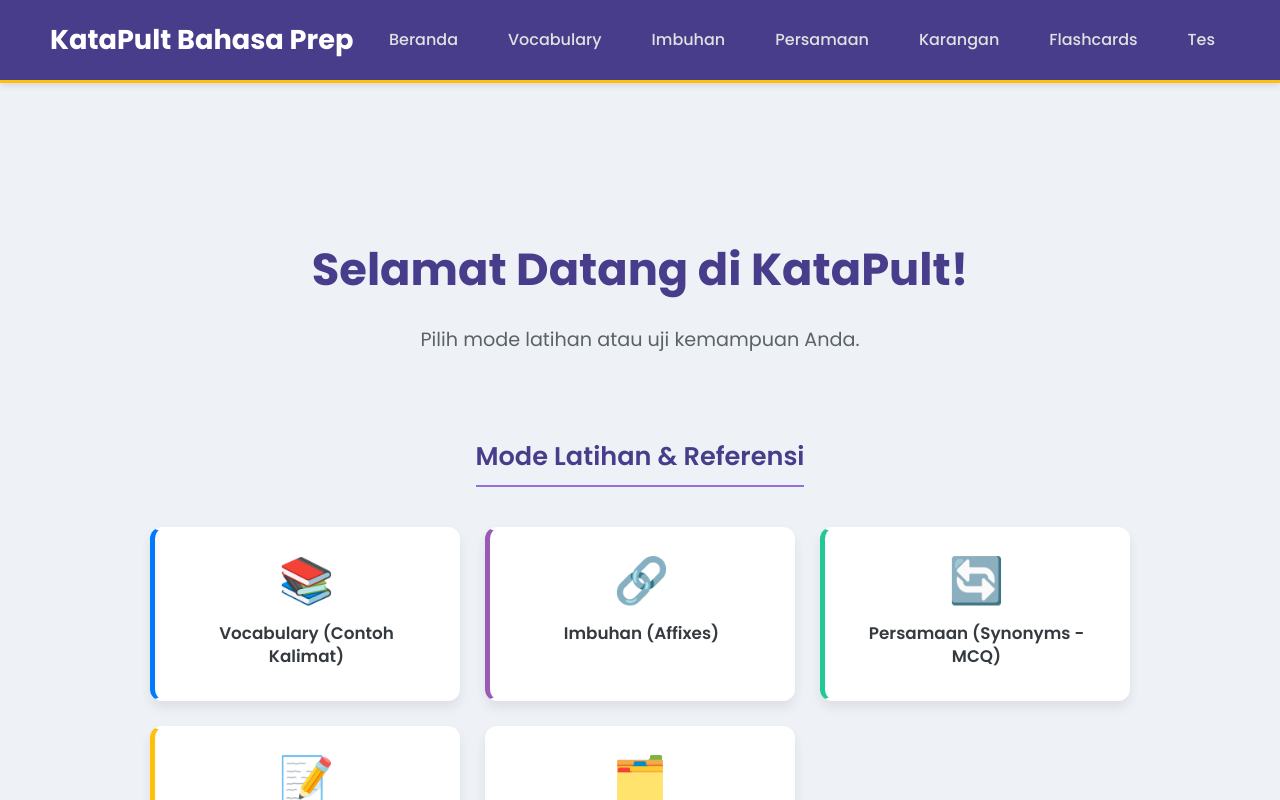
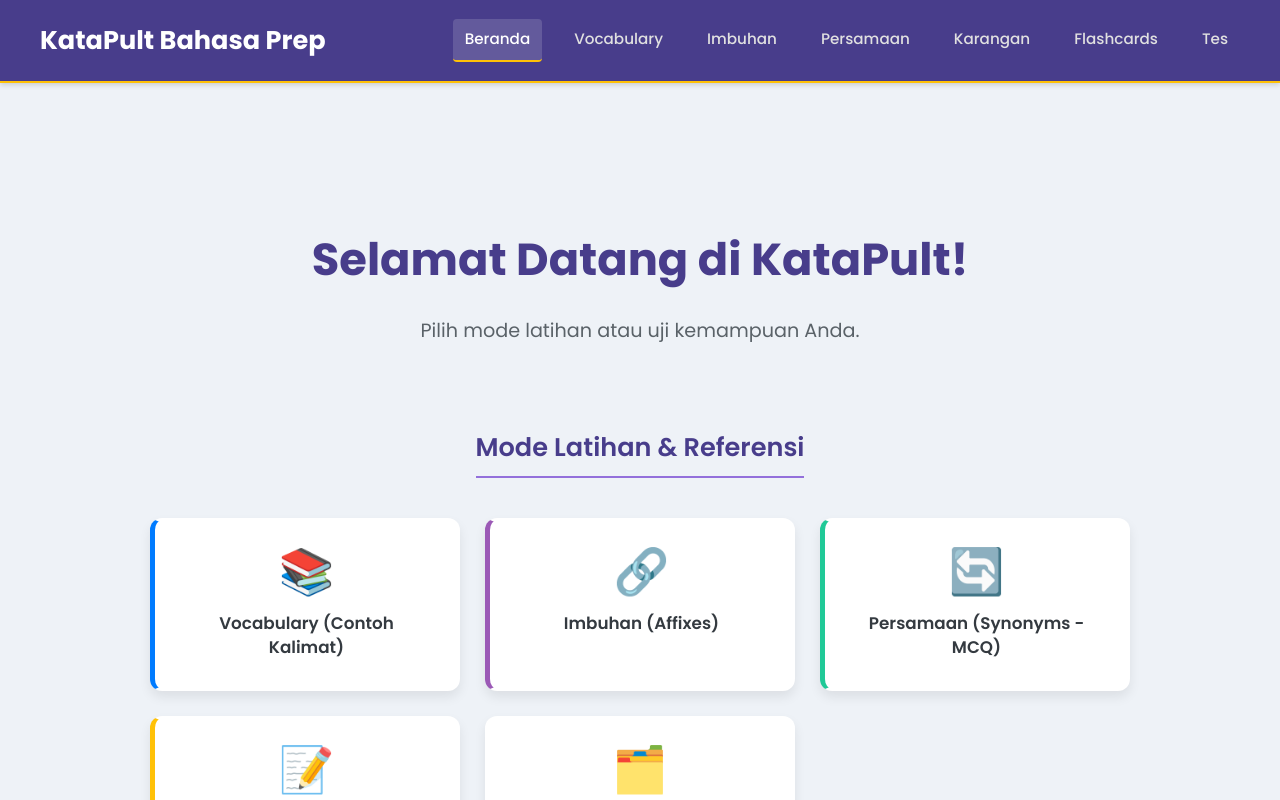
Before and after one commit to Frazer-Tay/KataPult, a React (Create React App) app: page /flashcards in a window 1280 px wide. Shown: the top 800 px of the page. Built offline with nearby package versions, Linux system fonts and the light colour scheme.

Commit message:
improved mobile ui

```diff
--- a/src/App.css
+++ b/src/App.css
@@ -61,72 +61,87 @@ body {
     display: flex;
     flex-direction: column;
     min-height: 100vh;
+    position: relative; /* For mobile nav overlay context */
 }
 
 .app-header {
   background: var(--primary-dark);
-  padding: 14px 20px; /* Default padding */
+  padding: 12px 15px; /* Adjusted for mobile */
   display: flex;
   justify-content: space-between;
   align-items: center;
-  box-shadow: 0 3px 6px rgba(0, 0, 0, 0.1); /* Direct shadow value */
+  box-shadow: 0 2px 5px rgba(0, 0, 0, 0.15);
   flex-shrink: 0;
-  border-bottom: 3px solid var(--accent-color);
+  border-bottom: 2px solid var(--accent-color); /* Slightly thinner accent */
   position: sticky;
   top: 0;
+  left: 0;
+  right: 0;
   z-index: 1000;
-  color: white; /* Text color for header content */
+  color: white;
 }
 
-.logo-link { /* Assuming your Link in App.js uses className="logo-link" */
+.logo-link {
   color: white;
-  font-size: 1.4rem;
+  font-size: 1.3rem; /* Adjusted for mobile */
   font-weight: 700;
   text-decoration: none;
   transition: opacity 0.2s ease;
+  z-index: 1001; /* Above nav when open */
+  padding: 5px 0; /* Add some padding for easier tap */
 }
 .logo-link:hover {
-  opacity: 0.9;
+  opacity: 0.85;
   text-decoration: none;
 }
 
+/* Hamburger Button Styles */
+.hamburger-button {
+  display: none; /* Hidden by default, shown on mobile */
+  background: none;
+  border: none;
+  color: white;
+  font-size: 1.9rem; /* Slightly larger hamburger */
+  cursor: pointer;
+  padding: 5px; /* Make it easier to tap */
+  margin-left: 10px; /* Space from other elements if any */
+  z-index: 1001; /* Above nav */
+  line-height: 1; /* Ensure icon is vertically centered */
+}
+
+/* Default Nav for Desktop (will be overridden for mobile) */
 .app-nav {
   display: flex;
-  gap: 10px; /* Spacing between nav items */
+  gap: 10px; /* Initial gap, will be overridden for mobile */
 }
 
 .app-nav a {
-  color: #e0e0e0; /* Lighter color for nav links for contrast */
+  color: #e0e0e0;
   text-decoration: none;
-  padding: 8px 10px; /* Padding for clickable area */
+  padding: 8px 10px;
   border-radius: var(--border-radius-sm);
   transition: background-color 0.2s ease, color 0.2s ease;
   font-weight: 500;
+  white-space: nowrap;
 }
 
 .app-nav a:hover,
-.app-nav a.active { /* Assuming react-router adds 'active' class */
+.app-nav a.active-link { /* Class from NavLink */
   color: white;
-  background-color: rgba(255, 255, 255, 0.1); /* Subtle hover/active background */
+  background-color: rgba(255, 255, 255, 0.15);
 }
 
-
-/* This targets the <main> element directly as used in your App.js structure */
 main {
   padding: 20px 10px;
   flex-grow: 1;
   display: flex;
   flex-direction: column;
   width: 100%;
-  max-width: 1100px; /* Or your preferred max-width for content */
-  margin: 0 auto; /* Center content */
+  max-width: 1100px;
+  margin: 0 auto;
   box-sizing: border-box;
-  /*
-    IMPORTANT: Adjust this value based on your actual header height.
-    Estimate: padding (14px*2) + logo font-size (~22px for 1.4rem) + border (3px) = ~53px.
-    Add some buffer. 70px-80px might be a good starting point for mobile.
-  */
-  padding-top: 75px;
+  /* Mobile header height approx: 12px*2 (padding) + ~21px (1.3rem logo) + 2px (border) = ~47px. Add buffer. */
+  padding-top: 65px; /* ADJUST THIS based on your ACTUAL mobile header height */
 }
 
 .app-footer {
@@ -159,7 +174,7 @@ main {
 .completionSubMessage { font-size: 1rem; color: var(--text-medium); margin-bottom: 20px; }
 .completionActions { display: flex; gap: 10px; margin-top: 15px; justify-content: center; flex-wrap: wrap; }
 
-/* Global Button Styles - these will be inherited by module-specific buttons unless overridden */
+/* Global Button Styles */
 button, .button, a.buttonCard {
   cursor: pointer;
   border: none;
@@ -176,7 +191,7 @@ button, .button, a.buttonCard {
   line-height: 1.5;
   text-decoration: none;
   font-family: inherit;
-  color: inherit; /* Default color, will be overridden by specific button styles */
+  color: inherit;
 }
 
 button:hover:not(:disabled), .button:hover:not(:disabled), a.buttonCard:hover { transform: translateY(-2px); box-shadow: var(--shadow-md); }
@@ -187,55 +202,123 @@ button:disabled { cursor: not-allowed; background-color: #e9ecef !important; col
 .primaryButton:hover:not(:disabled) { opacity: 0.9; }
 
 .secondaryButton { background-color: var(--accent-color); color: var(--text-dark); border: 1px solid var(--accent-dark); }
-.secondaryButton:hover:not(:disabled) { background-color: #e6b300; } /* Darker gold for hover */
+.secondaryButton:hover:not(:disabled) { background-color: #e6b300; }
 
-.nextButton { background-color: var(--secondary-color); color: white; border: 1px solid var(--secondary-color); } /* Added border for consistency */
-.nextButton:hover:not(:disabled) { background-color: #0056b3; border-color: #0056b3;} /* Darker blue for hover */
+.nextButton { background-color: var(--secondary-color); color: white; border: 1px solid var(--secondary-color); }
+.nextButton:hover:not(:disabled) { background-color: #0056b3; border-color: #0056b3;}
 
 .arrowIcon { font-size: 1.2rem; line-height: 1; transition: transform 0.2s ease; }
 .nextButton:hover:not(:disabled) .arrowIcon { transform: translateX(3px); }
 
-/* Global focus style for better accessibility */
 *:focus-visible {
-  outline: 3px solid var(--secondary-light); /* A light blue outline */
+  outline: 3px solid var(--secondary-light);
   outline-offset: 2px;
-  border-radius: var(--border-radius-sm); /* Slight rounding for the outline itself */
-  /* Optional: a subtle box-shadow for focus can also work if preferred over outline */
-  /* box-shadow: 0 0 0 3px rgba(0, 123, 255, 0.3); */
+  border-radius: var(--border-radius-sm);
+  box-shadow: 0 0 0 4px rgba(0, 123, 255, 0.2);
 }
-/* Specific input focus to ensure border color changes are also visible */
 input:focus-visible {
-  border-color: var(--primary-light) !important; /* Keep your original input focus border */
+  border-color: var(--primary-light) !important;
 }
-/* Specific focus for HomePage button cards if they have a different base border */
 a.buttonCard:focus-visible {
-  border-color: var(--primary-color); /* Or a distinct focus border color */
+  border-color: var(--primary-color);
+}
+
+/* --- Mobile Navigation Specific Styles --- */
+@media (max-width: 767px) {
+
+  .hamburger-button {
+    display: block; /* Show hamburger on mobile */
+  }
+
+  .app-nav {
+    display: flex;
+    flex-direction: column; /* Stack links vertically */
+    position: absolute;
+    top: 100%; /* Position below the header */
+    left: 0;
+    width: 100%;
+    background-color: var(--primary-dark); /* Or a slightly different shade */
+    box-shadow: 0 4px 6px rgba(0,0,0,0.1);
+    padding: 10px 0; /* Padding for the dropdown container */
+    transform: translateY(-250%); /* Hide it off-screen above (adjust if needed) */
+    transition: transform 0.3s ease-in-out, visibility 0s 0.3s; /* Delay visibility change */
+    visibility: hidden; /* Hide when not open for accessibility */
+    z-index: 999;
+    max-height: calc(100vh - 60px); /* Example: prevent overly long menu on short screens, 60px is an est. header height */
+    overflow-y: auto;
+  }
+
+  .app-nav.open {
+    transform: translateY(0%); /* Slide it into view */
+    visibility: visible;
+    transition: transform 0.3s ease-in-out, visibility 0s 0s;
+  }
+
+  .app-nav a {
+    padding: 14px 20px; /* Larger tap targets */
+    text-align: left;
+    width: 100%;
+    box-sizing: border-box;
+    border-bottom: 1px solid rgba(255, 255, 255, 0.08); /* Subtle separator */
+    color: #f0f0f0; /* Lighter text for mobile nav items */
+    font-size: 1rem; /* Ensure readable font size */
+  }
+  .app-nav a:last-child {
+    border-bottom: none;
+  }
+  .app-nav a:hover,
+  .app-nav a.active-link {
+    background-color: var(--primary-color); /* More distinct active/hover for mobile */
+    color: white;
+  }
 }
 
 
-/* Desktop and Larger Tablet Overrides */
+/* --- Desktop and Larger Tablet Overrides --- */
 @media (min-width: 768px) {
   body { font-size: 16px; }
   .app-header {
-    padding: 18px 50px;
+    padding: 15px 40px; /* Desktop header padding */
   }
-  .logo-link { /* Changed from .home-link to match App.js if that's what you used */
-    font-size: 1.7rem;
+  .logo-link {
+    font-size: 1.6rem; /* Larger logo on desktop */
   }
+
+  .hamburger-button {
+    display: none; /* Hide hamburger on desktop */
+  }
+
   .app-nav {
-    gap: 20px; /* More space for desktop nav */
+    /* Restore horizontal layout for desktop */
+    flex-direction: row;
+    position: static; /* Back to normal flow */
+    width: auto;
+    background-color: transparent;
+    box-shadow: none;
+    padding: 0;
+    transform: none; /* Reset mobile transform */
+    visibility: visible; /* Always visible on desktop */
+    max-height: none;
+    overflow-y: visible;
+    gap: 20px; /* Space between desktop nav links */
   }
   .app-nav a {
-    padding: 8px 15px; /* Adjust padding for desktop */
+    padding: 8px 12px; /* Desktop padding for nav links */
+    border-bottom: none; /* Remove mobile separator */
+    color: #e0e0e0; /* Original desktop link color */
+    font-size: 0.95rem; /* Original desktop font size */
   }
+  .app-nav a:hover,
+  .app-nav a.active-link {
+    color: white;
+    background-color: rgba(255, 255, 255, 0.15); /* Original desktop hover/active */
+    border-bottom: 2px solid var(--accent-color); /* Optional: Add back underline for desktop active */
+  }
+
   main {
     padding: 40px;
-    /*
-      IMPORTANT: Adjust this value based on your actual DESKTOP header height.
-      Estimate: padding (18px*2) + logo font-size (~27px for 1.7rem) + border (3px) = ~66px.
-      Add some buffer. 85px-95px might be a good starting point for desktop.
-    */
-    padding-top: 90px;
+    /* Desktop header height approx: 15px*2 (padding) + ~26px (1.6rem logo) + 2px (border) = ~58px. Add buffer. */
+    padding-top: 80px; /* ADJUST THIS based on your ACTUAL DESKTOP header height */
   }
   .app-footer { margin-top: 60px; padding: 25px; font-size: 0.9rem; }
   .loading-page, .loading, .error, .completionMessage { font-size: 1.4rem; }
--- a/src/App.js
+++ b/src/App.js
@@ -1,6 +1,6 @@
 // src/App.js
-import React from 'react';
-import { HashRouter as Router, Routes, Route, Link } from 'react-router-dom'; // Or BrowserRouter
+import React, { useState } from 'react'; // Import useState
+import { HashRouter as Router, Routes, Route, Link, NavLink } from 'react-router-dom'; // Use NavLink for active styling
 import HomePage from './pages/HomePage';
 import VocabularyPage from './pages/VocabularyPage';
 import ImbuhanPage from './pages/ImbuhanPage';
@@ -14,22 +14,42 @@ import AnalyticsTracker from './components/AnalyticsTracker';
 import './App.css';
 
 function App() {
+  const [isNavOpen, setIsNavOpen] = useState(false); // State for mobile nav visibility
+
+  const toggleNav = () => {
+    setIsNavOpen(!isNavOpen);
+  };
+
+  const closeNav = () => { // Function to close nav when a link is clicked
+    setIsNavOpen(false);
+  }
+
   return (
-    <Router> {/* <--- REMOVED BASENAME PROP */}
+    <Router> {/* Removed basename as discussed */}
       <AnalyticsTracker />
       <header className="app-header">
-        <Link to="/" className="logo-link">KataPult Bahasa Prep</Link>
-        <nav className="app-nav">
-          <Link to="/">Beranda</Link>
-          <Link to="/vocabulary">Vocabulary</Link>
-          <Link to="/imbuhan">Imbuhan</Link>
-          <Link to="/persamaan">Persamaan</Link>
-          <Link to="/karangan">Karangan</Link>
-          <Link to="/flashcards">Flashcards</Link>
-          <Link to="/test-setup">Tes</Link>
+        <Link to="/" className="logo-link" onClick={closeNav}> {/* Close nav on logo click */}
+          KataPult Bahasa Prep
+        </Link>
+
+        {/* Hamburger Button - visible only on mobile via CSS */}
+        <button className="hamburger-button" onClick={toggleNav} aria-label="Toggle navigation" aria-expanded={isNavOpen}>
+          ☰ {/* Hamburger icon */}
+        </button>
+
+        {/* Navigation Links */}
+        <nav className={`app-nav ${isNavOpen ? 'open' : ''}`}>
+          {/* Use NavLink for active class styling */}
+          <NavLink to="/" className={({ isActive }) => isActive ? "active-link" : ""} onClick={closeNav}>Beranda</NavLink>
+          <NavLink to="/vocabulary" className={({ isActive }) => isActive ? "active-link" : ""} onClick={closeNav}>Vocabulary</NavLink>
+          <NavLink to="/imbuhan" className={({ isActive }) => isActive ? "active-link" : ""} onClick={closeNav}>Imbuhan</NavLink>
+          <NavLink to="/persamaan" className={({ isActive }) => isActive ? "active-link" : ""} onClick={closeNav}>Persamaan</NavLink>
+          <NavLink to="/karangan" className={({ isActive }) => isActive ? "active-link" : ""} onClick={closeNav}>Karangan</NavLink>
+          <NavLink to="/flashcards" className={({ isActive }) => isActive ? "active-link" : ""} onClick={closeNav}>Flashcards</NavLink>
+          <NavLink to="/test-setup" className={({ isActive }) => isActive ? "active-link" : ""} onClick={closeNav}>Tes</NavLink>
         </nav>
       </header>
-      <main className="app-main">
+      <main> {/* Removed className="app-main" if not specifically styled with it before */}
         <Routes>
           <Route path="/" element={<HomePage />} />
           <Route path="/vocabulary" element={<VocabularyPage />} />
@@ -40,7 +60,6 @@ function App() {
           <Route path="/test-setup" element={<TestSetupPage />} />
           <Route path="/test/imbuhan" element={<ImbuhanTestPage />} />
           <Route path="/test/persamaan" element={<PersamaanTestPage />} />
-          {/* <Route path="/test/karangan" element={<KaranganTestPage />} /> */}
         </Routes>
       </main>
       <footer className="app-footer">
```
